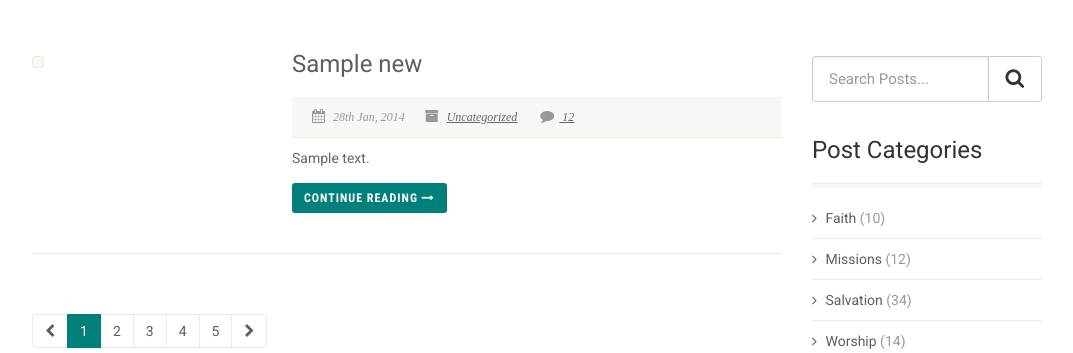
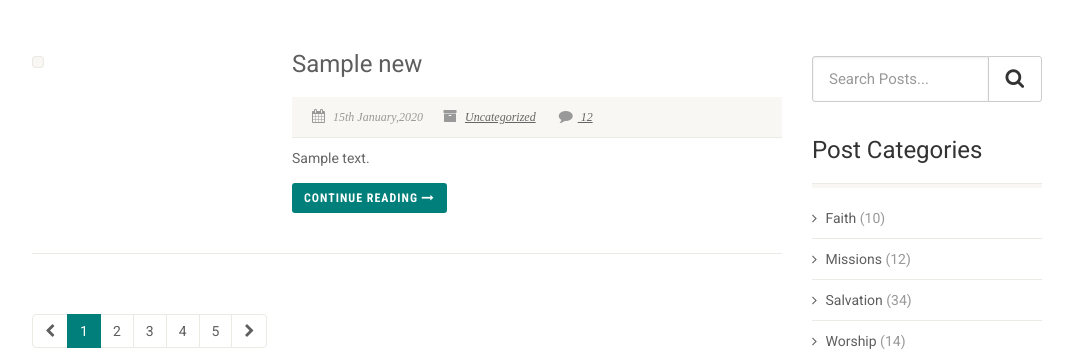
Before and after one commit to gabbymushi/church-website, a Laravel app: page /blog in a window 1280 px wide. Shown: the part 351-704 px from the top of the page, without its empty margins (103-1176 px from the left). Run offline with Laravel 8, Linux system fonts and the light colour scheme; tables that the repository leaves empty hold one stand-in row (values such as "Sample post"); some libraries are stand-ins or nearby versions; some web fonts are replaced.

Commit message:
format date

```diff
--- a/resources/views/blog/blog.blade.php
+++ b/resources/views/blog/blog.blade.php
@@ -37,7 +37,7 @@
                 <div class="col-md-4 col-sm-4"> <a href="single-event.html"><img src="http://placehold.it/600x400&amp;text=IMAGE+PLACEHOLDER" alt="" class="img-thumbnail"></a> </div>
                 <div class="col-md-8 col-sm-8">
                   <h3><a href="single-event.html">{{$news->title}}</a></h3>
-                  <span class="post-meta meta-data"> <span><i class="fa fa-calendar"></i> 28th Jan, 2014</span><span><i class="fa fa-archive"></i> <a href="#">Uncategorized</a></span> <span><a href="#"><i class="fa fa-comment"></i> 12</a></span></span>
+                  <span class="post-meta meta-data"> <span><i class="fa fa-calendar"></i> {{date('jS F,Y',strtotime($news->created_at))}}</span><span><i class="fa fa-archive"></i> <a href="#">Uncategorized</a></span> <span><a href="#"><i class="fa fa-comment"></i> 12</a></span></span>
                   <p>{{$news->content}}</p>
                   <p><a href="{{url('/blog/'.$news->id)}}" class="btn btn-primary">Continue reading <i class="fa fa-long-arrow-right"></i></a></p>
                 </div>
```
